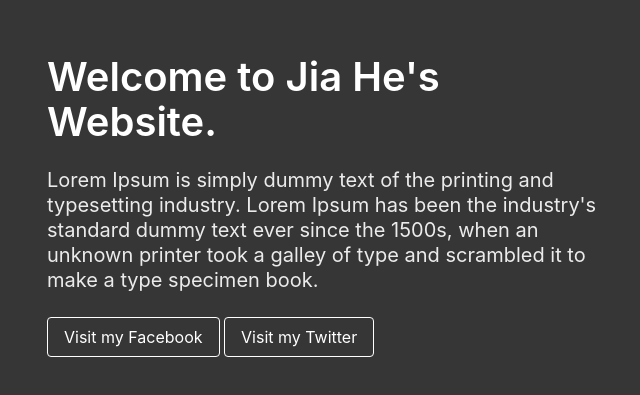
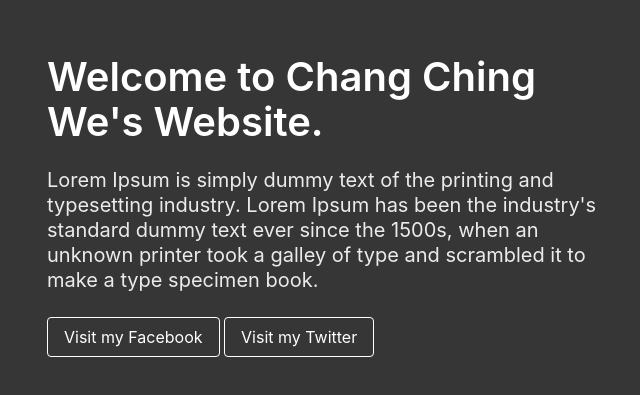
Before and after one commit to Chang-Ching-We/changchingwe.github.io, a plain HTML site: page index.html in a window 1280 px wide. Shown: the part 195-590 px from the top of the page, without its empty margins (311-951 px from the left). Drawn offline with nearby package versions, Linux system fonts and the light colour scheme.

Commit message:
Update index.html

```diff
--- a/index.html
+++ b/index.html
@@ -1,7 +1,7 @@
 <!DOCTYPE html>
 <html>
     <head>
-        <title>Jia He's Website</title>
+        <title>Chang Ching We's Website</title>
         <link rel="stylesheet"
             href="https://cdn.jsdelivr.net/npm/bulma@0.9.2/css/bulma.min.css">
         <meta name="viewport" content="width=device-width, initial-scale=1">
@@ -13,7 +13,7 @@
             <div class="columns is-vcentered is-centered">
                 <div class="column is-6">
                     <div class="block">
-                        <h1 class="title is-2">Welcome to Jia He's Website.</h1>
+                        <h1 class="title is-2">Welcome to Chang Ching We's Website.</h1>
                     </div>
                     <div class="block">
                         <h2 class="subtitle">Lorem Ipsum is simply dummy text of the printing and typesetting industry. Lorem Ipsum has been the industry's standard dummy text ever since the 1500s, when an unknown printer took a galley of type and scrambled it to make a type specimen book.<br>
```
